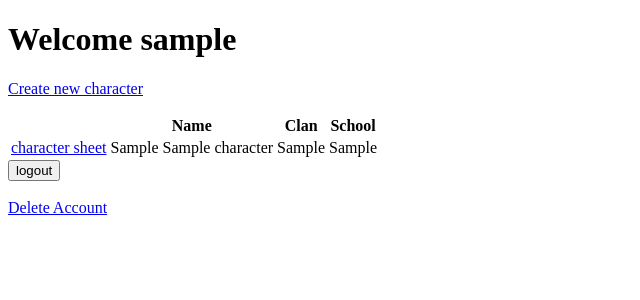
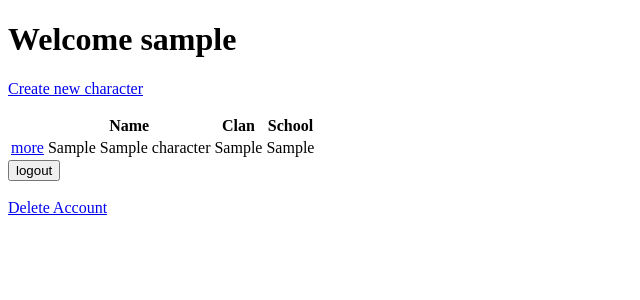
Before and after one commit to Koboldus/Digital-Yojimbo, a Django app: page /account/ in a window 1280 px wide. Shown: the top 300 px of the page, without its empty margins (0-640 px from the left). Run offline with Django 4.2, Linux system fonts and the light colour scheme; a user stored in the database is signed in; tables that the repository leaves empty hold one stand-in row (values such as "Sample post").

Commit message:
Changed character sheet

```diff
--- a/Character_Menagement/views.py
+++ b/Character_Menagement/views.py
@@ -2,12 +2,13 @@ from django.shortcuts import render
 from django.views import View
 from django.http import HttpResponse
 from Character_Menagement.models import Character
+
 
 # The character sheet view
 class CharacterSheet(View):
     def get(self, request, id):
         character = Character.objects.get(id=id)
         if request.user.id != character.user_id:
-            return HttpResponse("You can't look at other people's characters")
+            return HttpResponse("This isn't one of your characters")
 
         return render(request, 'character_sheet.html', {'character': character})
--- a/templates/main_logged_in.html
+++ b/templates/main_logged_in.html
@@ -11,7 +11,7 @@
             </tr>
         {% for character in characters %}
             <tr>
-                <td><a href="/account/character/{{ character.id }}/">character sheet</a></td>
+                <td><a href="/account/character/{{ character.id }}/">more</a></td>
                 <td>{{ character.family }} {{ character.name }}</td>
                 <td>{{ character.clan }}</td>
                 <td>{{ character.school }}</td>
```
